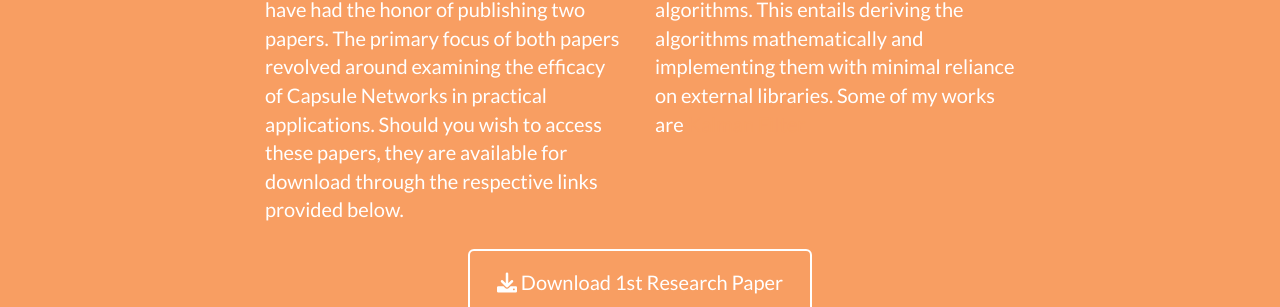
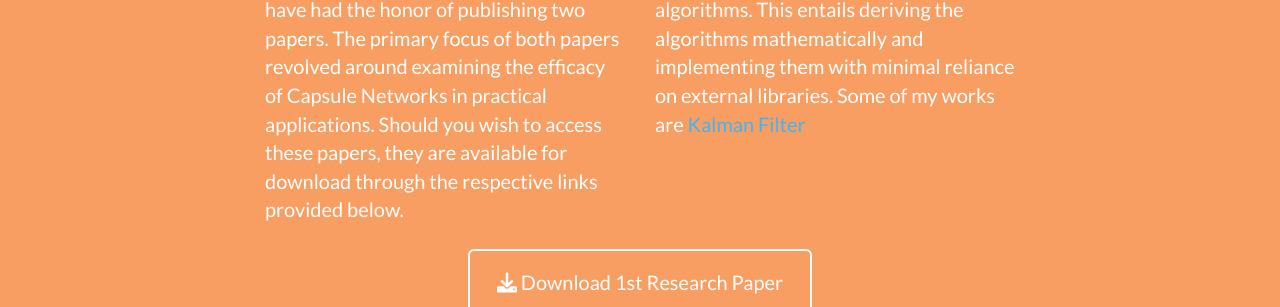
Before and after one commit to Ugenteraan/ugenteraan.github.io, a Jekyll site: the page built from _posts/2014-07-18-project-1.markdown, in a window 1280 px wide and 1400 px high, scrolled down 1800 px. Shown: the part 143-450 px from the top of the window. Built offline with Jekyll 4.4.1, drawn with Linux system fonts in a browser that asks for light colours.

Commit message:
change link colors

```diff
--- a/_includes/about.html
+++ b/_includes/about.html
@@ -13,7 +13,7 @@
         <p>As an integral component of my pursuit towards attaining a master's degree, I have had the honor of publishing two papers. The primary focus of both papers revolved around examining the efficacy of Capsule Networks in practical applications. Should you wish to access these papers, they are available for download through the respective links provided below.
       </div>
       <div class="col-lg-4">
-        <p>I adopt a methodical approach to acquiring proficiency in machine learning algorithms. This entails deriving the algorithms mathematically and implementing them with minimal reliance on external libraries. Some of my works are  <a href="https://github.com/Ugenteraan/Kalman-Filter-Scratch/blob/master/Kalman_Filter.pdf"> Kalman Filter</a></p>
+        <p>I adopt a methodical approach to acquiring proficiency in machine learning algorithms. This entails deriving the algorithms mathematically and implementing them with minimal reliance on external libraries. Some of my works are <a href="https://github.com/Ugenteraan/Kalman-Filter-Scratch/blob/master/Kalman_Filter.pdf">Kalman Filter</a></p>
       </div>
       <div class="col-lg-8 col-lg-offset-2 text-center">
         <a href="https://media.licdn.com/dms/document/media/D562DAQEZj2X9pqpzqw/profile-treasury-document-pdf-analyzed/0/1698763800889?e=1699488000&v=beta&t=wb4_usxydj1XMxBpmmkWhRVhZfyWtmoQf5ev9cuN2uc" class="btn btn-lg btn-outline">
--- a/_includes/css/main.css
+++ b/_includes/css/main.css
@@ -22,7 +22,7 @@ a:focus,
 a:active,
 a.active {
     outline: 0;
-    color: #{{ site.color.primary }};
+    color: #41b4f6;
 }
 
 h1,
```
